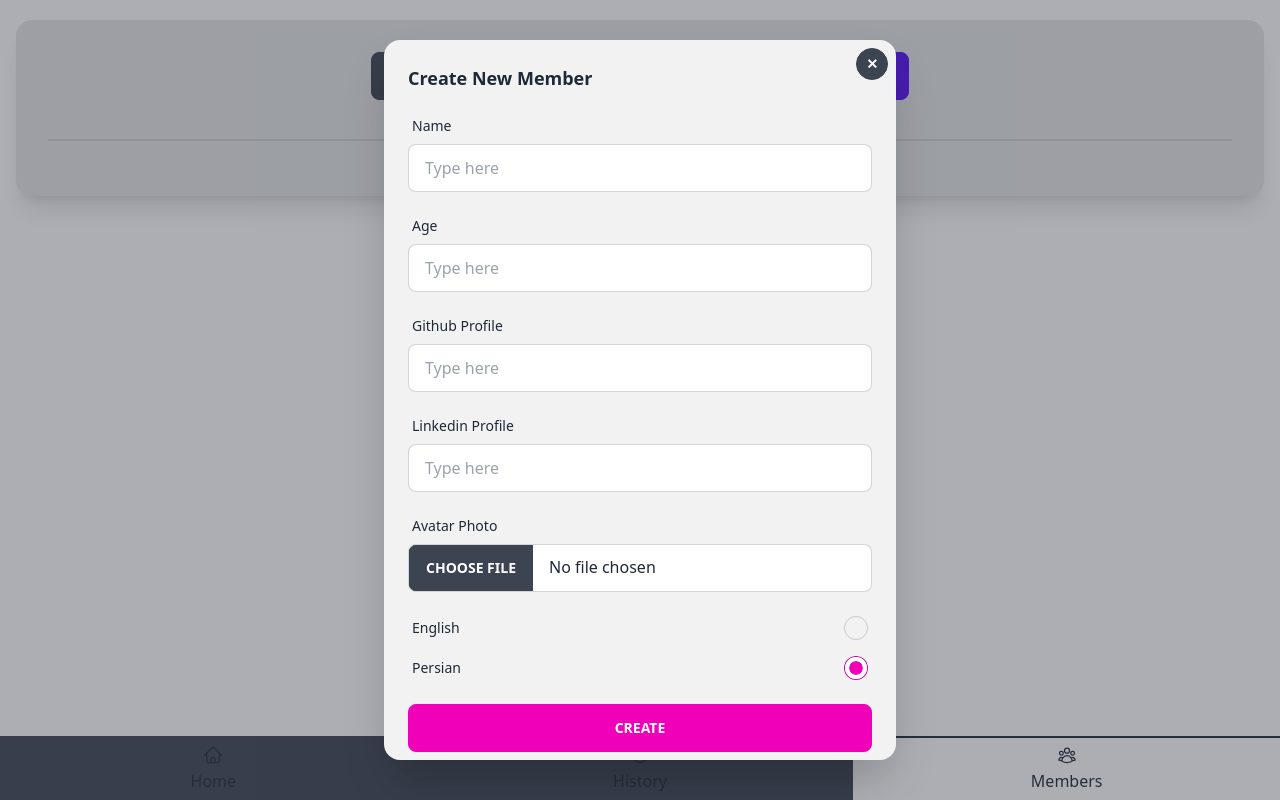
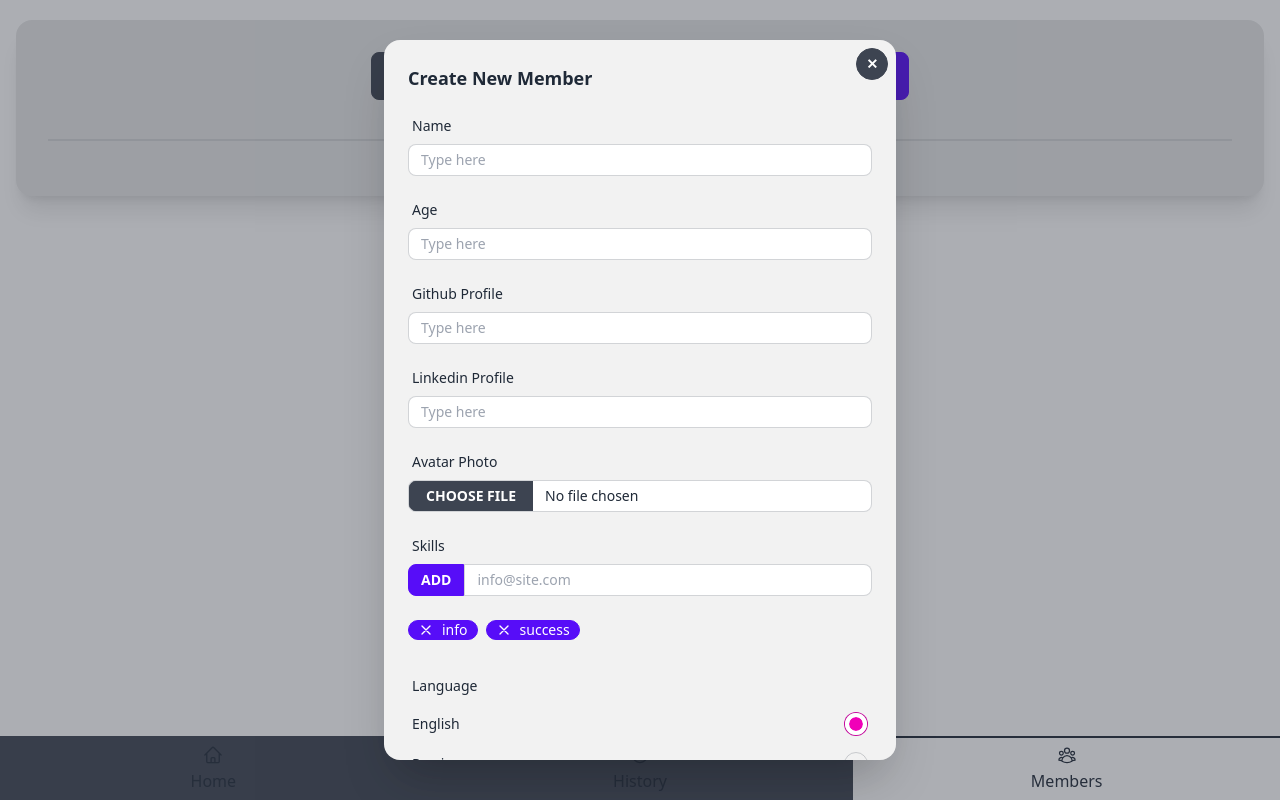
Before and after one commit to masihgh/GodzilaTodoList, a React (Vite) app: page /members in a window 1280 px wide. Both pictures are taken after a click on the label "CREATE NEW MEMBER". Built offline with nearby package versions, Linux system fonts and the light colour scheme.

Commit message:
Create Skills Input And Skills Badge

```diff
--- a/src/pages/Members.jsx
+++ b/src/pages/Members.jsx
@@ -50,32 +50,56 @@ function Members() {
                 <label className="label">
                   <span className="label-text">Name</span>
                 </label>
-                  <input onChange={(e) => setMemberData({ ...memberData, name: e.target.value })} type="text" placeholder="Type here" className="input input-bordered w-full" />
+                <input onChange={(e) => setMemberData({ ...memberData, name: e.target.value })} type="text" placeholder="Type here" className="input input-bordered input-sm w-full" />
               </div>
               <div className="form-control w-full mb-4">
                 <label className="label">
                   <span className="label-text">Age</span>
                 </label>
-                  <input onChange={(e) => setMemberData({ ...memberData, age: e.target.value })} type="text" placeholder="Type here" className="input input-bordered w-full" />
+                <input onChange={(e) => setMemberData({ ...memberData, age: e.target.value })} type="text" placeholder="Type here" className="input input-bordered input-sm w-full" />
               </div>
               <div className="form-control w-full mb-4">
                 <label className="label">
                   <span className="label-text">Github Profile</span>
                 </label>
-                  <input onChange={(e) => setMemberData({ ...memberData, github: e.target.value })} type="text" placeholder="Type here" className="input input-bordered w-full" />
+                <input onChange={(e) => setMemberData({ ...memberData, github: e.target.value })} type="text" placeholder="Type here" className="input input-bordered input-sm w-full" />
               </div>
               <div className="form-control w-full mb-4">
                 <label className="label">
                   <span className="label-text">Linkedin Profile</span>
                 </label>
-                  <input onChange={(e) => setMemberData({ ...memberData, linkedin: e.target.value })} type="text" placeholder="Type here" className="input input-bordered w-full" />
+                <input onChange={(e) => setMemberData({ ...memberData, linkedin: e.target.value })} type="text" placeholder="Type here" className="input input-bordered input-sm w-full" />
               </div>
               <div className="form-control w-full mb-4">
                 <label className="label">
                   <span className="label-text">Avatar Photo</span>
                 </label>
-                  <input onChange={(e) => setMemberData({ ...memberData, avatar: e.target.files[0] })} type="file" className="file-input file-input-bordered w-full" />
+                <input onChange={(e) => setMemberData({ ...memberData, avatar: e.target.files[0] })} type="file" className="file-input file-input-bordered file-input-sm w-full" />
               </div>
+              <div className="form-control w-full mb-6">
+                <label className="label">
+                  <span className="label-text">Skills</span>
+                </label>
+                <label class="input-group">
+                  <button className="btn-primary btn btn-sm">Add</button>
+                  <input type="text" placeholder="info@site.com" class="input input-bordered input-sm w-full" />
+                </label>
+              </div>
+              <div className="mb-6 gap-3">
+                <div className="badge badge-primary gap-2 mr-2">
+                  <svg xmlns="http://www.w3.org/2000/svg" fill="none" viewBox="0 0 24 24" className="inline-block w-4 h-4 stroke-current"><path strokeLinecap="round" strokeLinejoin="round" strokeWidth="2" d="M6 18L18 6M6 6l12 12"></path></svg>
+                  info
+                </div>
+                <div className="badge badge-primary gap-2 mr-2">
+                  <svg xmlns="http://www.w3.org/2000/svg" fill="none" viewBox="0 0 24 24" className="inline-block w-4 h-4 stroke-current"><path strokeLinecap="round" strokeLinejoin="round" strokeWidth="2" d="M6 18L18 6M6 6l12 12"></path></svg>
+                  success
+                </div>
+
+              </div>
+              <div className="form-control w-full mb-4">
+                <label className="label">
+                  <span className="label-text">Language</span>
+                </label>
                 <div className="form-control">
                   <label className="label cursor-pointer">
                     <span className="label-text">English</span>
@@ -85,8 +109,9 @@ function Members() {
                 <div className="form-control mb-4">
                   <label className="label cursor-pointer">
                     <span className="label-text">Persian</span>
-                    <input onChange={() => setMemberData({ ...memberData, language: 'persian' })} type="radio" name="radio-10" className="radio checked:bg-secondary" checked />
+                    <input onChange={() => setMemberData({ ...memberData, language: 'persian' })} type="radio" name="radio-10" className="radio checked:bg-secondary" />
                   </label>
+                </div>
               </div>
               <div className="form-control mb-4">
                 <button className="btn btn-secondary">Create</button>
```
Lines whose indentation alone changed are shown as unchanged.
